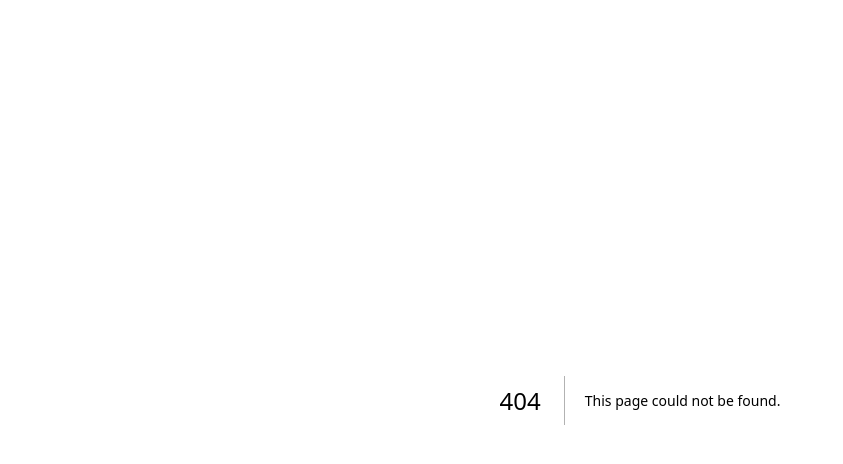
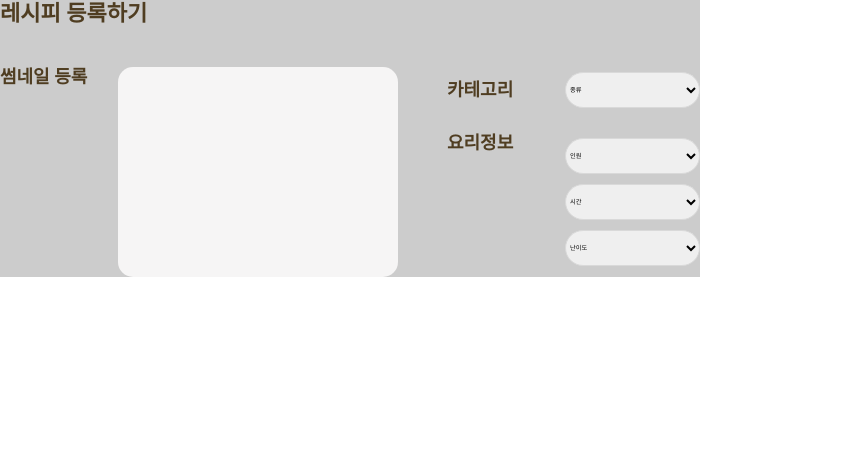
Before and after one commit to limeorange/MatIssue, a Next.js app in the folder front/: page /add-recipe in a window 1280 px wide. Before the commit this address had no page. Shown: the top 464 px of the page, without its empty margins (0-843 px from the left). Built offline with nearby package versions, Linux system fonts and the light colour scheme.

Commit message:
Test: 깃 풀받기 전 테스트 중

```diff
--- /dev/null
+++ b/front/app/add-recipe/AddRecipe.tsx
@@ -0,0 +1,195 @@
+"use client";
+
+import React, { useState, useRef, ChangeEvent } from "react";
+import styled from "styled-components";
+import ThumbnailUpload from "../components/add-recipe/ThumbnailUpload";
+
+const categories = ["한식", "중식", "일식", "양식"];
+const peopleCount = [1, 2, 3, 4, 5];
+const times = ["15분 이내", "30분 이내", "1시간 이내", "1시간 이상"];
+const difficulties = ["상", "중", "하"];
+
+const FormWrapper = styled.form`
+  display: flex;
+  flex-direction: column;
+  width: 700px;
+  align-items: flex-start;
+  background-color: rgba(1, 1, 1, 0.2);
+`;
+
+const StyledMainSection = styled.div`
+  display: flex;
+  flex-direction: row;
+  justify-content: space-between;
+  margin-top: 20px;
+`;
+
+const StyledTitle = styled.h2`
+  width: 148px;
+  height: 27px;
+  font-family: "Inter";
+  font-style: normal;
+  font-weight: 600;
+  font-size: 22px;
+  line-height: 27px;
+  color: #4f3d21;
+  margin: 0;
+`;
+
+const StyledLabel = styled.label`
+  width: 88px;
+  height: 21px;
+  font-family: "Pretendard";
+  font-style: normal;
+  font-weight: 600;
+  font-size: 18px;
+  line-height: 21px;
+  color: #4f3d21;
+  margin-right: 30px;
+`;
+
+const StyledSelect = styled.select`
+  box-sizing: border-box;
+  width: 135px;
+  height: 36px;
+  border: 1px solid #d9d9d9;
+  border-radius: 50px;
+  margin: 5px 0;
+`;
+
+const StyledImageContainer = styled.div`
+  display: flex;
+  justify-content: center;
+  margin-top: 20px;
+  margin-right: 49px;
+`;
+
+const StyledCategory = styled.div`
+  display: flex;
+  flex-direction: row;
+  justify-content: space-between;
+  align-items: center;
+  margin-top: 20px;
+`;
+
+const StyledInfoSection = styled.div`
+  display: flex;
+  flex-direction: column;
+  align-items: flex-start;
+  margin-top: 20px;
+`;
+
+const StyledLabelWithInfo = styled.div`
+  display: flex;
+  flex-direction: row;
+  align-items: flex-start;
+  justify-content: space-between;
+`;
+
+const StyledInfo = styled.div`
+  display: flex;
+  flex-direction: column;
+`;
+
+const RecipeForm = () => {
+  const [selectedCategory, setCategory] = useState<string>("");
+  const [selectedPeople, setPeople] = useState<string>("");
+  const [selectedTime, setTime] = useState<string>("");
+  const [selectedDifficulty, setDifficulty] = useState<string>("");
+  const [selectedImage, setSelectedImage] = useState<string>("");
+  const fileInputRef = useRef<HTMLInputElement>(null);
+
+  const handleCategoryChange = (e: ChangeEvent<HTMLSelectElement>) => {
+    setCategory(e.target.value);
+  };
+
+  const handlePeopleChange = (e: ChangeEvent<HTMLSelectElement>) => {
+    setPeople(e.target.value);
+  };
+
+  const handleTimeChange = (e: ChangeEvent<HTMLSelectElement>) => {
+    setTime(e.target.value);
+  };
+
+  const handleDifficultyChange = (e: ChangeEvent<HTMLSelectElement>) => {
+    setDifficulty(e.target.value);
+  };
+
+  const handleThumbnailChange = (imageUrl: string) => {
+    setSelectedImage(imageUrl);
+  };
+
+  return (
+    <FormWrapper>
+      <StyledTitle>레시피 등록하기</StyledTitle>
+      <StyledMainSection>
+        <StyledImageContainer>
+          <ThumbnailUpload onThumbnailChange={handleThumbnailChange} />
+        </StyledImageContainer>
+        <div>
+          <StyledCategory>
+            <StyledLabel>카테고리</StyledLabel>
+            <StyledSelect
+              value={selectedCategory}
+              onChange={handleCategoryChange}
+            >
+              <option value="" disabled hidden>
+                종류
+              </option>
+              {categories.map((category) => (
+                <option key={category} value={category}>
+                  {category}
+                </option>
+              ))}
+            </StyledSelect>
+          </StyledCategory>
+          <StyledInfoSection>
+            <StyledLabelWithInfo>
+              <StyledLabel>요리정보</StyledLabel>
+              <StyledInfo>
+                <StyledSelect
+                  value={selectedPeople}
+                  onChange={handlePeopleChange}
+                >
+                  <option value="" disabled hidden>
+                    인원
+                  </option>
+                  {peopleCount.map((count) => (
+                    <option key={count} value={count}>
+                      {count}
+                    </option>
+                  ))}
+                </StyledSelect>
+                <StyledSelect value={selectedTime} onChange={handleTimeChange}>
+                  <option value="" disabled hidden>
+                    시간
+                  </option>
+                  {times.map((time) => (
+                    <option key={time} value={time}>
+                      {time}
+                    </option>
+                  ))}
+                </StyledSelect>
+                <StyledSelect
+                  value={selectedDifficulty}
+                  onChange={handleDifficultyChange}
+                >
+                  <option value="" disabled hidden>
+                    난이도
+                  </option>
+                  {difficulties.map((difficulty) => (
+                    <option key={difficulty} value={difficulty}>
+                      {difficulty}
+                    </option>
+                  ))}
+                </StyledSelect>
+              </StyledInfo>
+            </StyledLabelWithInfo>
+          </StyledInfoSection>
+        </div>
+      </StyledMainSection>
+    </FormWrapper>
+  );
+};
+
+export default RecipeForm;
--- /dev/null
+++ b/front/app/add-recipe/page.tsx
@@ -0,0 +1,7 @@
+import AddRecipe from "./AddRecipe";
+
+const Hello = () => {
+  return <AddRecipe />;
+};
+
+export default Hello;
--- /dev/null
+++ b/front/app/components/add-recipe/CookingInfoSection.tsx
@@ -0,0 +1,97 @@
+import React, { ChangeEvent } from "react";
+import styled from "styled-components";
+
+const StyledInfoSection = styled.div`
+  display: flex;
+  flex-direction: column;
+  align-items: flex-start;
+  margin-top: 20px;
+`;
+
+const StyledLabel = styled.label`
+  width: 88px;
+  height: 21px;
+  font-family: "Pretendard";
+  font-style: normal;
+  font-weight: 600;
+  font-size: 18px;
+  line-height: 21px;
+  color: #4f3d21;
+  margin-right: 30px;
+`;
+
+const StyledSelect = styled.select`
+  box-sizing: border-box;
+  width: 135px;
+  height: 36px;
+  border: 1px solid #d9d9d9;
+  border-radius: 50px;
+  margin: 5px 0;
+`;
+
+interface CookingInfoSectionProps {
+  selectedPeople: string;
+  selectedTime: string;
+  selectedDifficulty: string;
+  handlePeopleChange: (e: ChangeEvent<HTMLSelectElement>) => void;
+  handleTimeChange: (e: ChangeEvent<HTMLSelectElement>) => void;
+  handleDifficultyChange: (e: ChangeEvent<HTMLSelectElement>) => void;
+  peopleCount: number[];
+  times: string[];
+  difficulties: string[];
+}
+
+const CookingInfoSection: React.FC<CookingInfoSectionProps> = ({
+  selectedPeople,
+  selectedTime,
+  selectedDifficulty,
+  handlePeopleChange,
+  handleTimeChange,
+  handleDifficultyChange,
+  peopleCount,
+  times,
+  difficulties,
+}) => {
+  return (
+    <StyledInfoSection>
+      <StyledLabel>요리정보</StyledLabel>
+      <div>
+        <StyledSelect value={selectedPeople} onChange={handlePeopleChange}>
+          <option value="" disabled hidden>
+            인원
+          </option>
+          {peopleCount.map((count) => (
+            <option key={count} value={count}>
+              {count}
+            </option>
+          ))}
+        </StyledSelect>
+        <StyledSelect value={selectedTime} onChange={handleTimeChange}>
+          <option value="" disabled hidden>
+            시간
+          </option>
+          {times.map((time) => (
+            <option key={time} value={time}>
+              {time}
+            </option>
+          ))}
+        </StyledSelect>
+        <StyledSelect
+          value={selectedDifficulty}
+          onChange={handleDifficultyChange}
+        >
+          <option value="" disabled hidden>
+            난이도
+          </option>
+          {difficulties.map((difficulty) => (
+            <option key={difficulty} value={difficulty}>
+              {difficulty}
+            </option>
+          ))}
+        </StyledSelect>
+      </div>
+    </StyledInfoSection>
+  );
+};
+
+export default CookingInfoSection;
--- /dev/null
+++ b/front/app/components/add-recipe/ThumbnailUpload.tsx
@@ -0,0 +1,89 @@
+import React, { useState, useRef, ChangeEvent } from "react";
+import styled from "styled-components";
+
+const StyledImageSection = styled.div`
+  display: flex;
+  flex-direction: row;
+  align-items: flex-start;
+`;
+
+const StyledImage = styled.img`
+  cursor: pointer;
+  object-fit: cover;
+  width: 280px;
+  height: 210px;
+  border-radius: 15px;
+`;
+
+const StyledLabel = styled.label`
+  width: 88px;
+  height: 21px;
+  font-family: "Pretendard";
+  font-style: normal;
+  font-weight: 600;
+  font-size: 18px;
+  line-height: 21px;
+  color: #4f3d21;
+  margin-right: 30px;
+`;
+
+const EmptyBox = styled.div`
+  width: 280px;
+  height: 210px;
+  background: #f6f5f5;
+  border-radius: 15px;
+  cursor: pointer;
+`;
+
+const FileInput = styled.input`
+  display: none;
+`;
+
+interface ThumbnailUploadProps {
+  onThumbnailChange: (imageUrl: string) => void;
+}
+
+const ThumbnailUpload: React.FC<ThumbnailUploadProps> = ({
+  onThumbnailChange,
+}) => {
+  const [selectedImage, setSelectedImage] = useState("");
+  const fileInputRef = useRef<HTMLInputElement>(null);
+
+  const handleImageClick = () => {
+    if (fileInputRef.current) {
+      fileInputRef.current.click();
+    }
+  };
+
+  const handleImageChange = (e: ChangeEvent<HTMLInputElement>) => {
+    if (e.target.files && e.target.files.length > 0) {
+      const file = e.target.files[0];
+      const imageUrl = URL.createObjectURL(file);
+      setSelectedImage(imageUrl);
+      onThumbnailChange(imageUrl);
+    }
+  };
+
+  return (
+    <StyledImageSection>
+      <StyledLabel>썸네일 등록</StyledLabel>
+      {selectedImage ? (
+        <StyledImage
+          src={selectedImage}
+          alt="thumbnail"
+          onClick={handleImageClick}
+        />
+      ) : (
+        <EmptyBox onClick={handleImageClick} />
+      )}
+      <FileInput
+        ref={fileInputRef}
+        type="file"
+        accept="image/*"
+        onChange={handleImageChange}
+      />
+    </StyledImageSection>
+  );
+};
+
+export default ThumbnailUpload;
```
Also changed, not shown: front/app/components/add-recipe/CategorySection.tsx (added).
